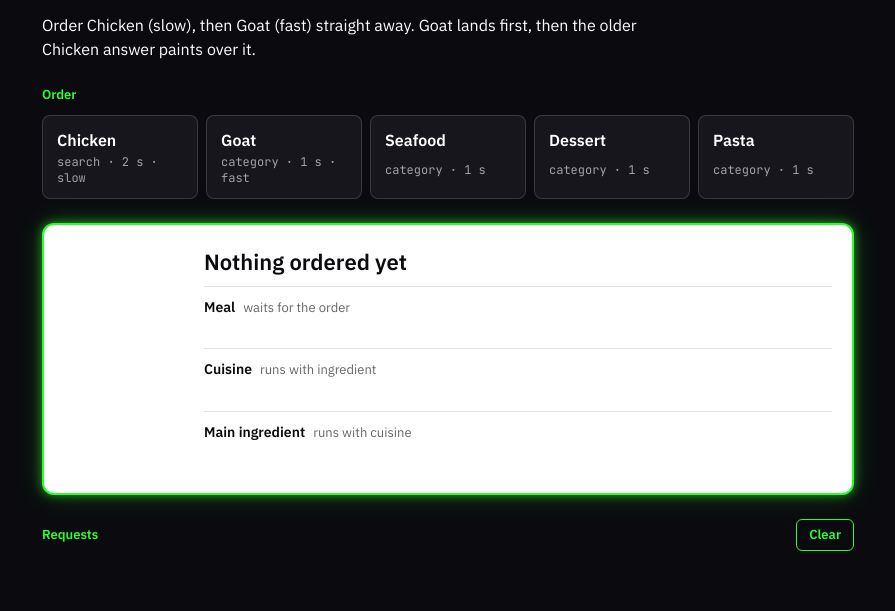
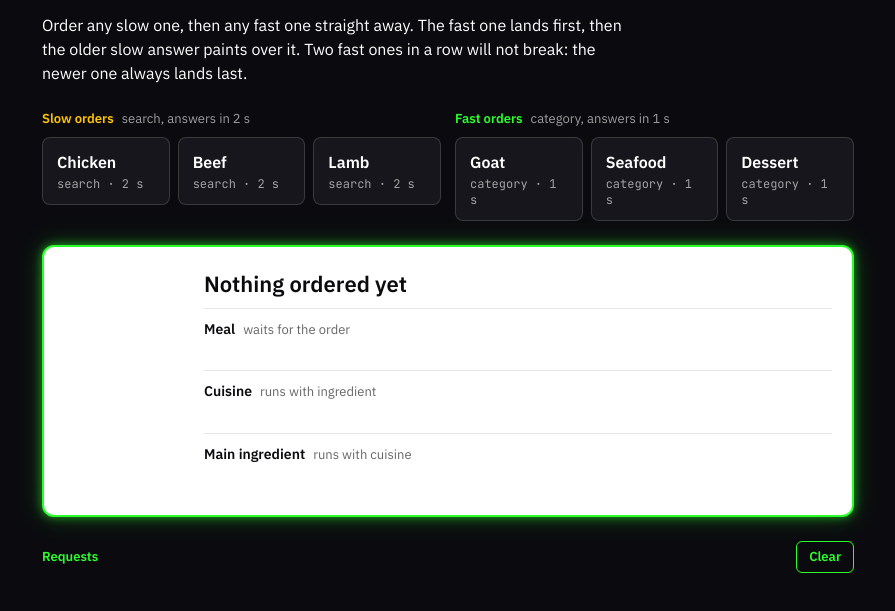
Before and after one commit to praneet-admin/Chain, a plain HTML site: page index.html in a window 1280 px wide. Shown: the part 67-678 px from the top of the page, without its empty margins (192-1087 px from the left). Drawn offline with Linux system fonts and the light colour scheme.

Commit message:
Three slow search orders and three fast category orders, grouped
Co-Authored-By: Claude Fable 5.1 <noreply@anthropic.com>

```diff
--- a/app.js
+++ b/app.js
@@ -9,15 +9,16 @@ const t0 = performance.now();
 const ms = () => Math.round(performance.now() - t0);
 
 const PICKS = [
-  { label: 'Chicken', path: '/search/chicken',   note: 'search · 2 s · slow' },
-  { label: 'Goat',    path: '/category/Goat',    note: 'category · 1 s · fast' },
+  { label: 'Chicken', path: '/search/chicken',   note: 'search · 2 s', slow: true },
+  { label: 'Beef',    path: '/search/beef',      note: 'search · 2 s', slow: true },
+  { label: 'Lamb',    path: '/search/lamb',      note: 'search · 2 s', slow: true },
+  { label: 'Goat',    path: '/category/Goat',    note: 'category · 1 s' },
   { label: 'Seafood', path: '/category/Seafood', note: 'category · 1 s' },
   { label: 'Dessert', path: '/category/Dessert', note: 'category · 1 s' },
-  { label: 'Pasta',   path: '/category/Pasta',   note: 'category · 1 s' },
 ];
 const HINT = {
-  broken: 'Order Chicken (slow), then Goat (fast) straight away. Goat lands first, then the older Chicken answer paints over it.',
-  fixed:  'Same test: Chicken, then Goat straight away. The Chicken answer is cancelled or ignored and the card stays Goat.',
+  broken: 'Order any slow one, then any fast one straight away. The fast one lands first, then the older slow answer paints over it. Two fast ones in a row will not break: the newer one always lands last.',
+  fixed:  'Same test: a slow one, then a fast one straight away. The slow answer is cancelled or ignored and the card keeps the fast one.',
 };
 
 let mode = 'broken';
@@ -138,7 +139,10 @@ function reset() {
   document.querySelectorAll('#picks button').forEach((b) => b.classList.remove('active'));
   draw();
 }
-$('#picks').innerHTML = PICKS.map((p, i) => `<button type="button" data-i="${i}"><b>${p.label}</b><small>${p.note}</small></button>`).join('');
+const tile = (p, i) => `<button type="button" data-i="${i}"><b>${p.label}</b><small>${p.note}</small></button>`;
+$('#picks').innerHTML =
+  `<div class="group slow"><h3>Slow orders <span>search, answers in 2 s</span></h3><div class="tiles">${PICKS.map((p, i) => p.slow ? tile(p, i) : '').join('')}</div></div>` +
+  `<div class="group fast"><h3>Fast orders <span>category, answers in 1 s</span></h3><div class="tiles">${PICKS.map((p, i) => p.slow ? '' : tile(p, i)).join('')}</div></div>`;
 $('#picks').addEventListener('click', (e) => { const b = e.target.closest('button'); if (!b) return;
   document.querySelectorAll('#picks button').forEach((x) => x.classList.toggle('active', x === b)); order(PICKS[b.dataset.i]); draw(); });
 document.querySelectorAll('.switch button').forEach((b) => b.addEventListener('click', () => setMode(b.dataset.mode)));
--- a/index.html
+++ b/index.html
@@ -3,7 +3,7 @@
 <title>Recipe card</title>
 <link rel="preconnect" href="https://fonts.googleapis.com">
 <link rel="stylesheet" href="https://fonts.googleapis.com/css2?family=IBM+Plex+Sans:wght@400;500;600&family=JetBrains+Mono:wght@400;500&display=swap">
-<link rel="icon" href="data:,"><link rel="stylesheet" href="styles.css?v=10"></head>
+<link rel="icon" href="data:,"><link rel="stylesheet" href="styles.css?v=11"></head>
 <body>
 <header>
   <h1>Recipe card</h1>
@@ -16,7 +16,6 @@
   <p class="hint" id="hint"></p>
 
   <section>
-    <h2>Order</h2>
     <div id="picks"></div>
   </section>
 
@@ -36,5 +35,5 @@
     <div id="track"></div>
   </section>
 </main>
-<script src="app.js?v=12"></script>
+<script src="app.js?v=13"></script>
 </body></html>
--- a/styles.css
+++ b/styles.css
@@ -13,7 +13,10 @@ main{max-width:860px;margin:0 auto;padding:16px 24px 56px;display:grid;gap:24px}
 .switch button[data-mode="broken"][aria-checked="true"]{background:var(--yellow);color:var(--black)}
 .switch button[data-mode="fixed"][aria-checked="true"]{background:var(--green);color:var(--black);box-shadow:var(--glow)}
 /* orders */
-#picks{display:grid;grid-template-columns:repeat(auto-fit,minmax(150px,1fr));gap:8px}
+#picks{display:grid;grid-template-columns:1fr 1fr;gap:14px}@media(max-width:640px){#picks{grid-template-columns:1fr}}
+.group h3{margin:0 0 8px;font-size:13px;font-weight:600;display:flex;gap:8px;align-items:baseline}.group h3 span{font-weight:400;color:var(--white-60)}
+.group.slow h3{color:var(--yellow)}.group.fast h3{color:var(--green)}
+.tiles{display:grid;grid-template-columns:repeat(3,1fr);gap:8px}
 #picks button{font:inherit;text-align:left;padding:12px 14px;min-height:44px;border:1px solid var(--white-15);border-radius:8px;background:var(--black-2);color:var(--white);cursor:pointer;display:grid;gap:2px;transition:border-color .15s}
 #picks button b{font-weight:600}#picks button small{font:12px var(--mono);color:var(--white-60)}
 #picks button:hover{border-color:var(--green)}
```
